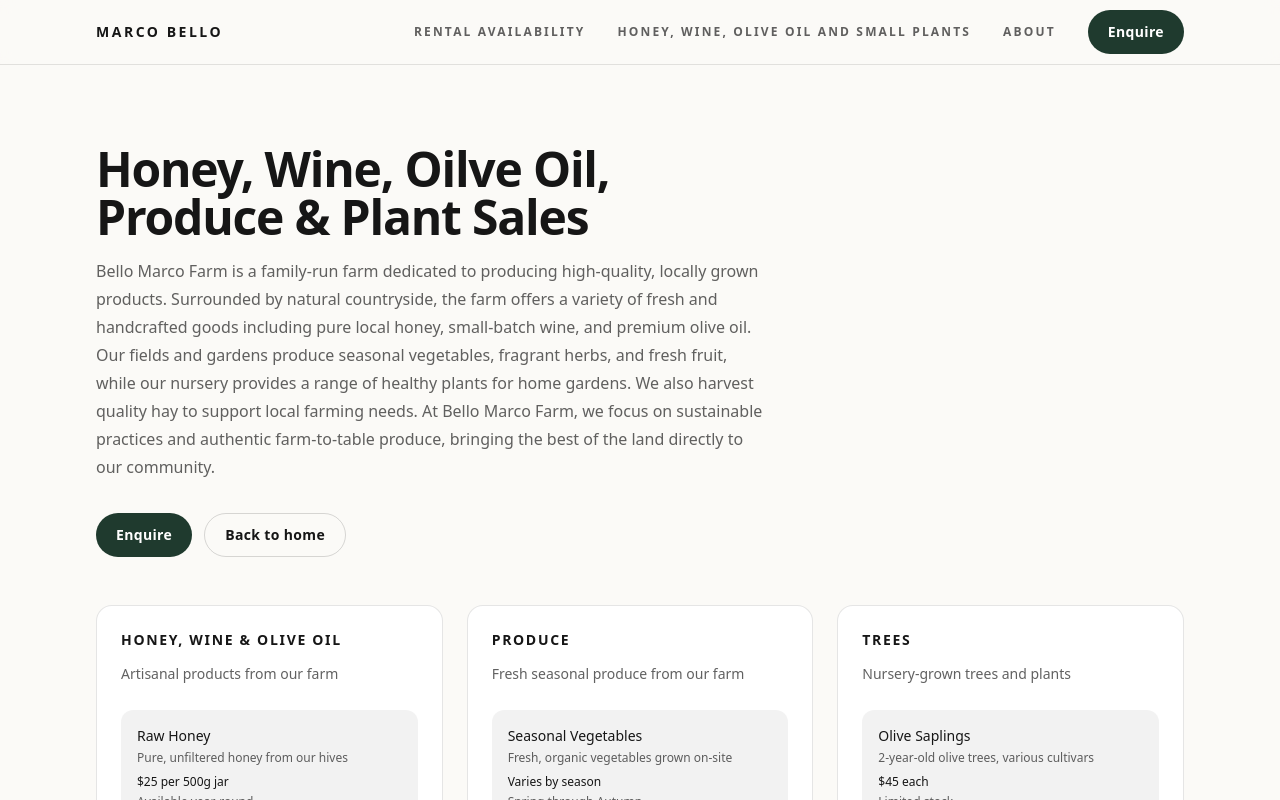
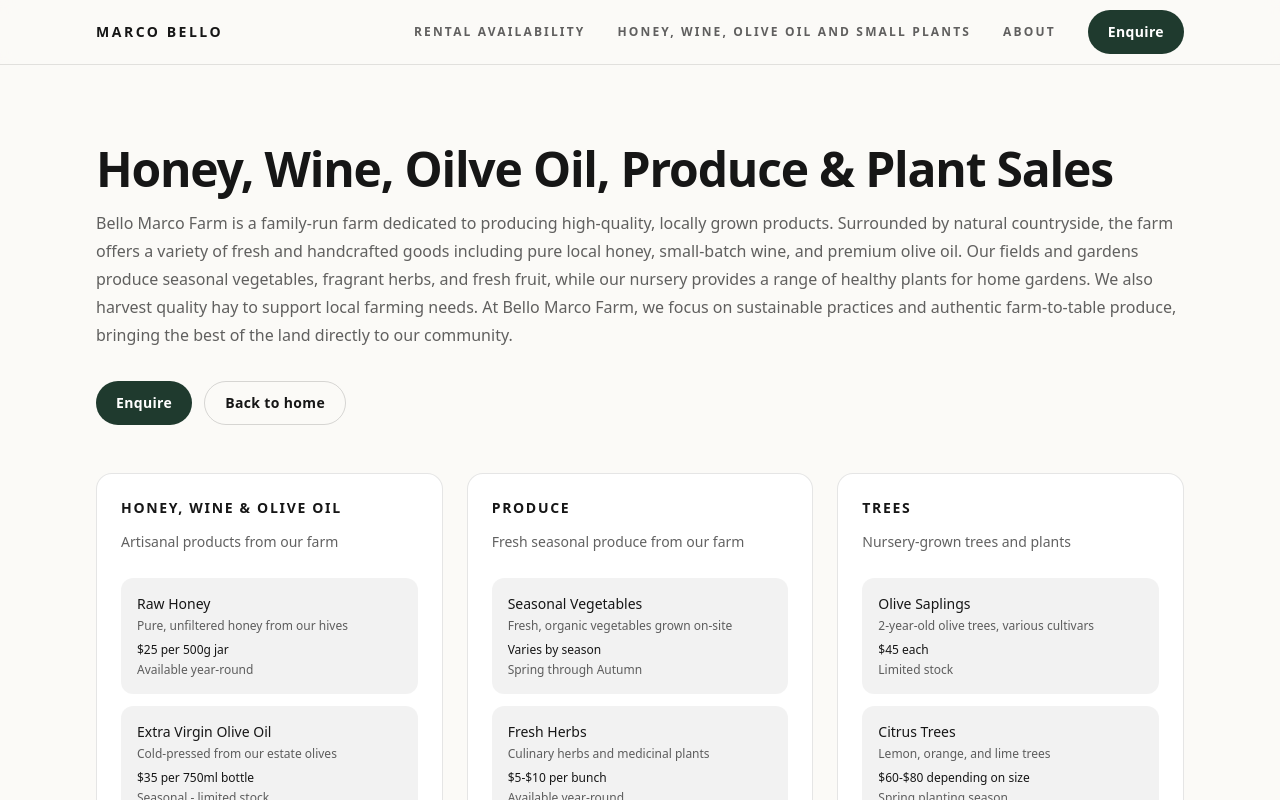
Before and after one commit to Precis60/Marco-Bello-Website, a Next.js app: page /farm-sales in a window 1280 px wide. Shown: the top 800 px of the page. Built offline with nearby package versions, Linux system fonts and the light colour scheme.

Commit message:
Remove max-width constraint from farm sales page heading container

```diff
--- a/src/app/farm-sales/page.tsx
+++ b/src/app/farm-sales/page.tsx
@@ -7,7 +7,7 @@ export default function FarmSalesPage() {
   return (
     <div className="py-16 sm:py-20">
       <Container>
-        <div className="max-w-2xl">
+        <div>
           <h1 className="text-4xl font-semibold tracking-tight sm:text-5xl">
             Honey, Wine, Oilve Oil, Produce & Plant Sales
           </h1>
```
